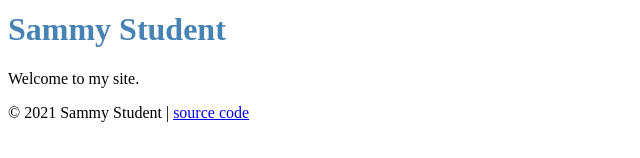
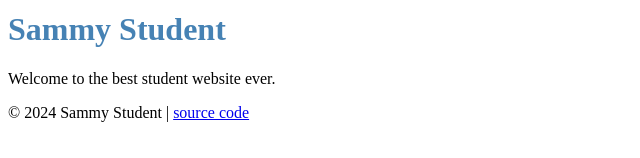
Before and after one commit to efrog781/student-site-inclass, a plain HTML site: page index.html in a window 1280 px wide. Shown: the part 132-290 px from the top of the page, without its empty margins (0-640 px from the left). Drawn offline with Linux system fonts and the light colour scheme.

Commit message:
Update index.html

```diff
--- a/index.html
+++ b/index.html
@@ -20,11 +20,11 @@
 
     <div class="page">
       <h1>Sammy Student</h1>
-      <p>Welcome to my site.</p>
+      <p>Welcome to the best student website ever.</p>
     </div>
 
     <footer>
-      <p>&copy; 2021 Sammy Student |
+      <p>&copy; 2024 Sammy Student |
         <a href="https://github.com/prof-rossetti/student-site">source code</a>
       </p>
     </footer>
```
